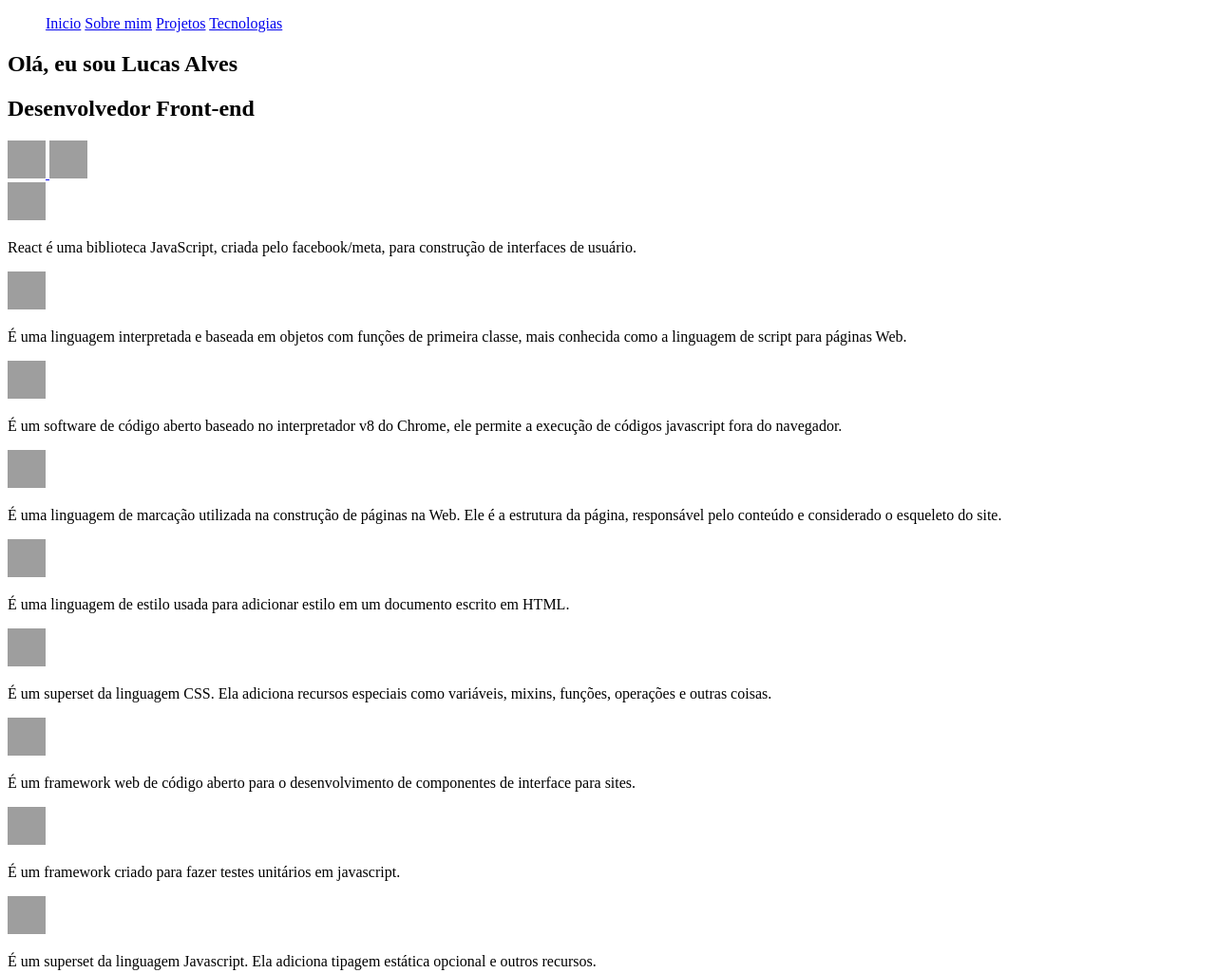
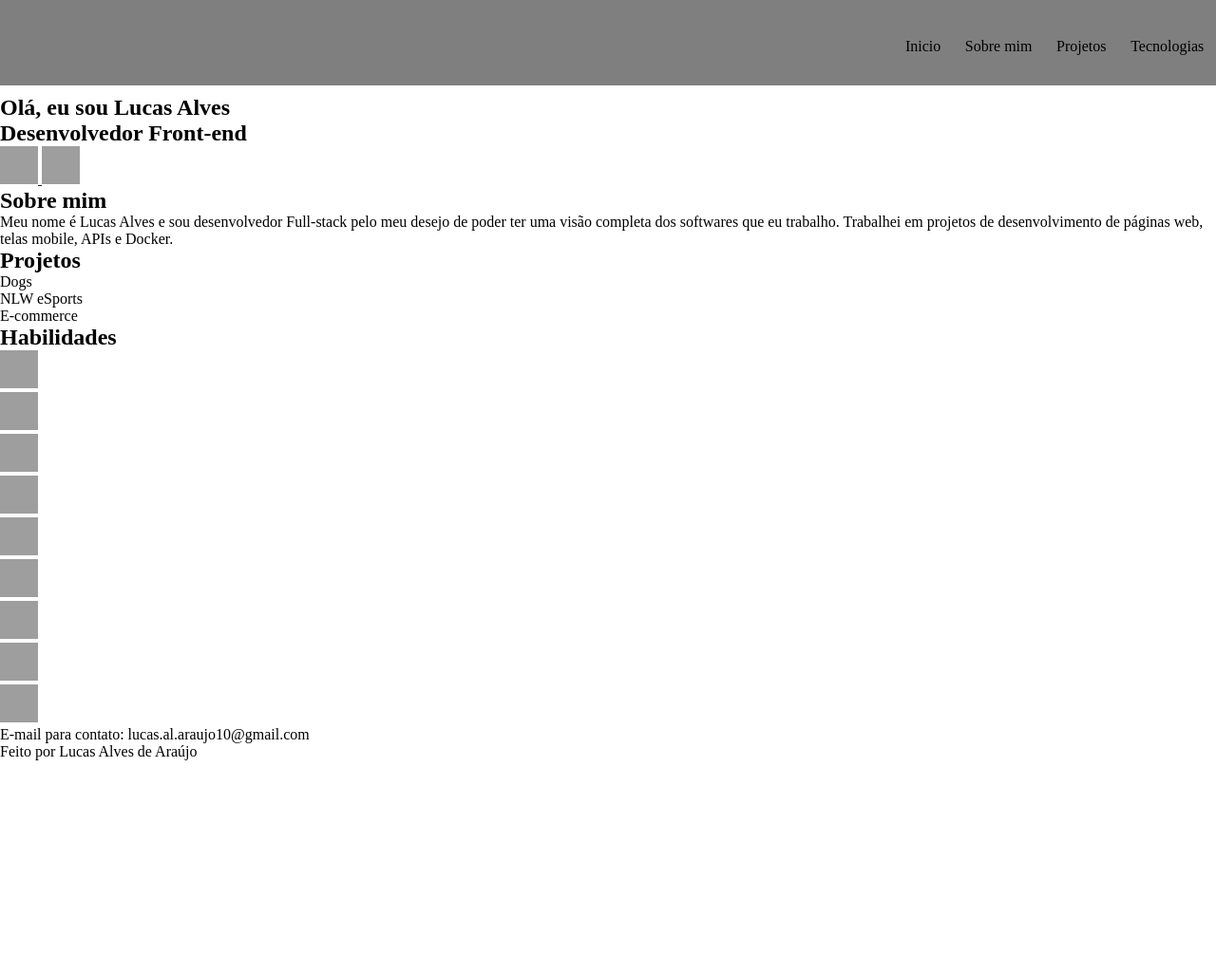
Before and after one commit to Lucas-A-Araujo/Portfolio, a website: page index.html in a window 1280 px wide. Shown: the top 1025 px of the page at 95% size. After the commit the page ends 801 px from the top, so only its background shows below. Drawn offline with Linux system fonts and the light colour scheme; grey boxes are pictures that could not be loaded.

Commit message:
definindo os conteudos de cada section

```diff
--- a/index.html
+++ b/index.html
@@ -4,23 +4,25 @@
     <meta charset="UTF-8">
     <meta http-equiv="X-UA-Compatible" content="IE=edge">
     <meta name="viewport" content="width=device-width, initial-scale=1.0">
+    <link rel="stylesheet" href="styles/main.css">
+
     <title>Portfólio</title>
 </head>
 <body>
-    <header>
+    <div class="menu">
         <nav>
-            <ul>
-                <a href="#presentation">Inicio</a>
-                <a href="#about">Sobre mim</a>
-                <a href="#projects">Projetos</a>
-                <a href="#skills">Tecnologias</a>
-            </ul>
+            <a href="#presentation">Inicio</a>
+            <a href="#about">Sobre mim</a>
+            <a href="#projects">Projetos</a>
+            <a href="#skills">Tecnologias</a>
         </nav>
-    </header>
-    <main>
+    </div>
+    <main class="content">
         <section id="presentation">
-            <h1>Olá, eu sou Lucas Alves</h1>
-            <h2>Desenvolvedor Front-end</h2>
+            <h1>
+                Olá, eu sou Lucas Alves<br/>
+                Desenvolvedor Front-end
+            </h1>
             <a href="https://www.linkedin.com/in/lucas-alves-476b281aa" target="_blank">
                 <img src="https://cdn.jsdelivr.net/gh/devicons/devicon/icons/linkedin/linkedin-original.svg" width="40" height="40" />
             </a>
@@ -29,8 +31,18 @@
             </a>
         </section>
         <section id="about"></section>
+            <h2>Sobre mim</h2>
+            <p>Meu nome é Lucas Alves e sou desenvolvedor Full-stack pelo meu desejo de
+                poder ter uma visão completa dos softwares que eu trabalho. Trabalhei em
+                projetos de desenvolvimento de páginas web, telas mobile, APIs e Docker.</p>
         <section id="projects"></section>
+            <h2>Projetos</h2>
+            <div>Dogs</div>
+            <div>NLW eSports</div>
+            <div>E-commerce</div>
+
         <section id="skills">
+            <h2>Habilidades</h2>
             <div>
                 <img src="https://cdn.jsdelivr.net/gh/devicons/devicon/icons/react/react-original.svg" width="40" height="40" />
                 <p>React é uma biblioteca JavaScript, criada pelo facebook/meta, para construção de interfaces de usuário.</p>
--- /dev/null
+++ b/styles/main.css
@@ -0,0 +1,35 @@
+* {
+    margin: 0;
+    padding: 0;
+}
+
+nav {
+    display: flex;
+    float: right;
+    justify-content: space-between;
+    align-items: center;
+
+}
+.content {
+    padding-top: 100px;
+}
+
+nav > a {
+    color: inherit;
+    text-decoration: inherit;
+    margin-left: 1vw;
+    margin-right: 1vw;
+    margin: 5vh 1vw 5vh 1vw;
+}
+
+img + p {
+    visibility: hidden;
+    position: absolute;
+}
+
+.menu {
+    position: fixed;
+    height: 90px;
+    width: 100%;
+    background-color: rgba(0, 0, 0, 0.5);
+}
```
